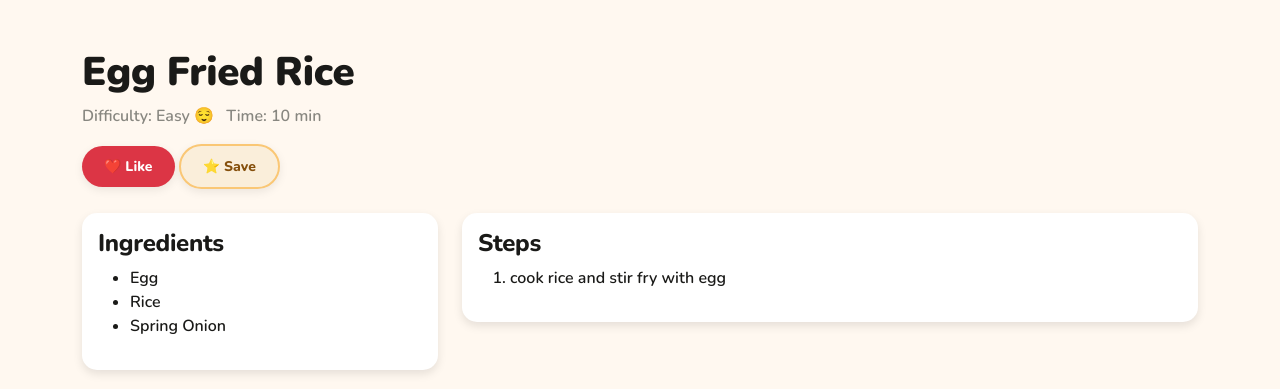
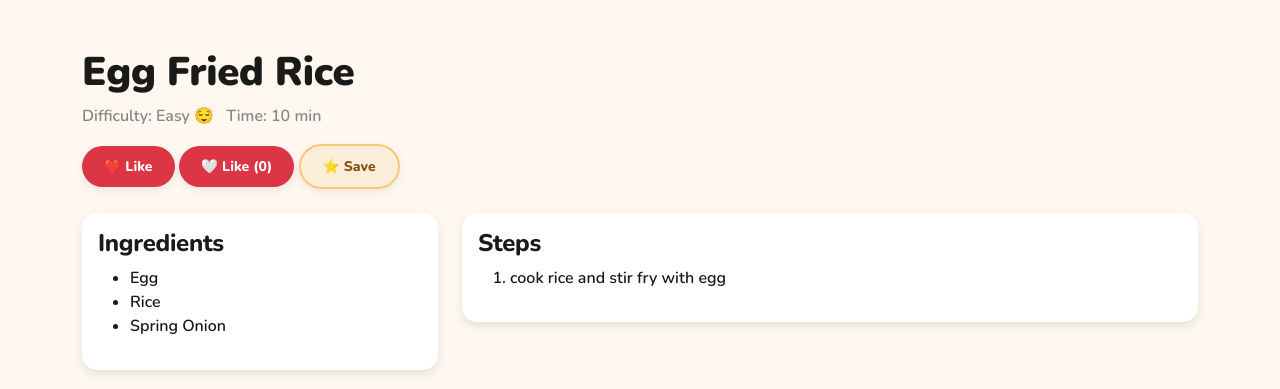
Before and after one commit to xAmyyang/cits5505, a Flask app: page /recipe in a window 1280 px wide. Shown: the part 68-457 px from the top of the page. Run offline with Flask 3, Linux system fonts and the light colour scheme; data comes from the database, SQL or seed files in the repository.

Commit message:
Add login link for recipe like button

```diff
--- a/templates/recipe-detail.html
+++ b/templates/recipe-detail.html
@@ -49,6 +49,7 @@
       </button>
     </form>
     {% else %}
+    <a href="{{ url_for('login') }}" class="btn btn-danger">🤍 Like ({{ recipe.like_count }})</a>
     <a href="{{ url_for('login') }}" class="btn btn-warning">⭐ Save</a>
     {% endif %}
   </div>
```
